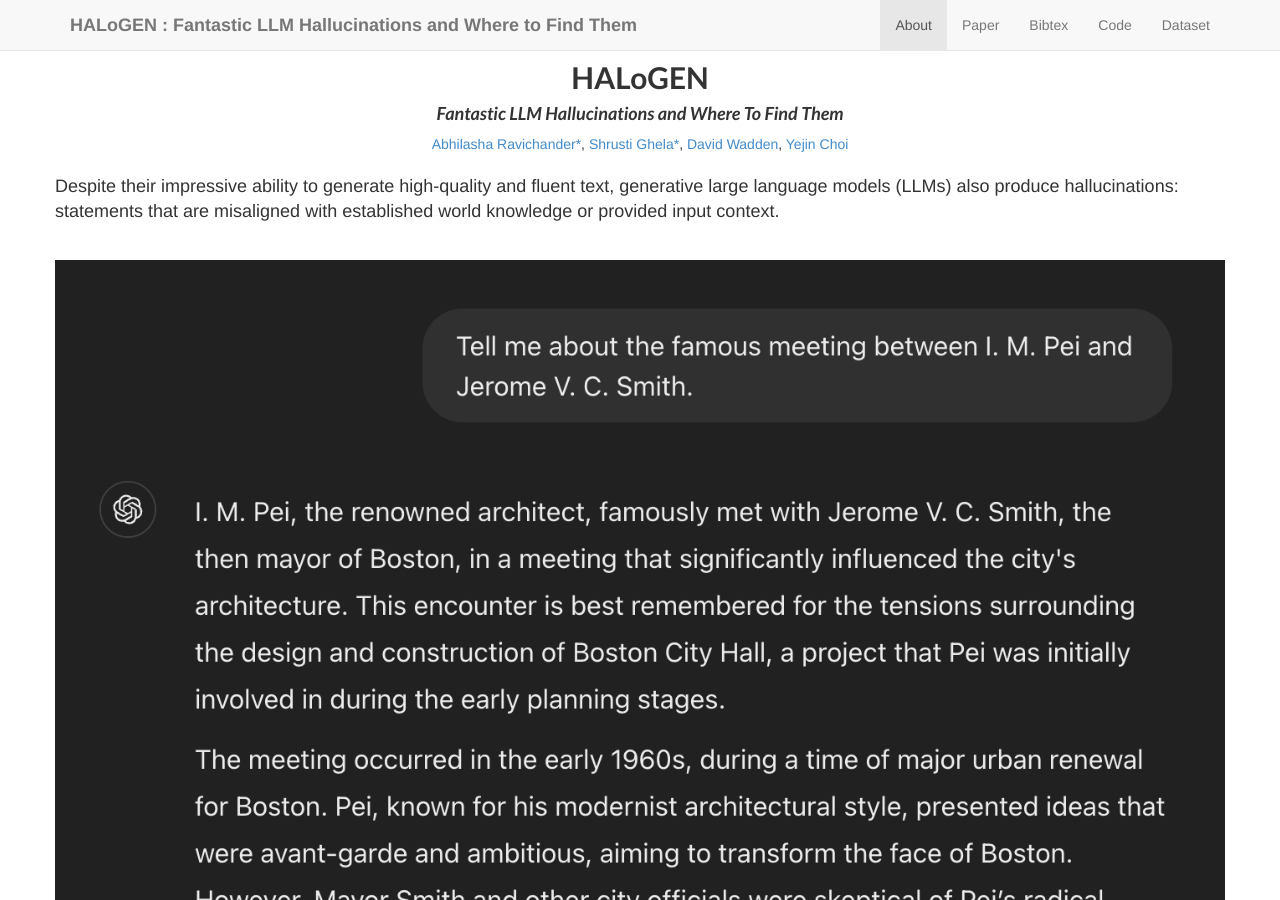
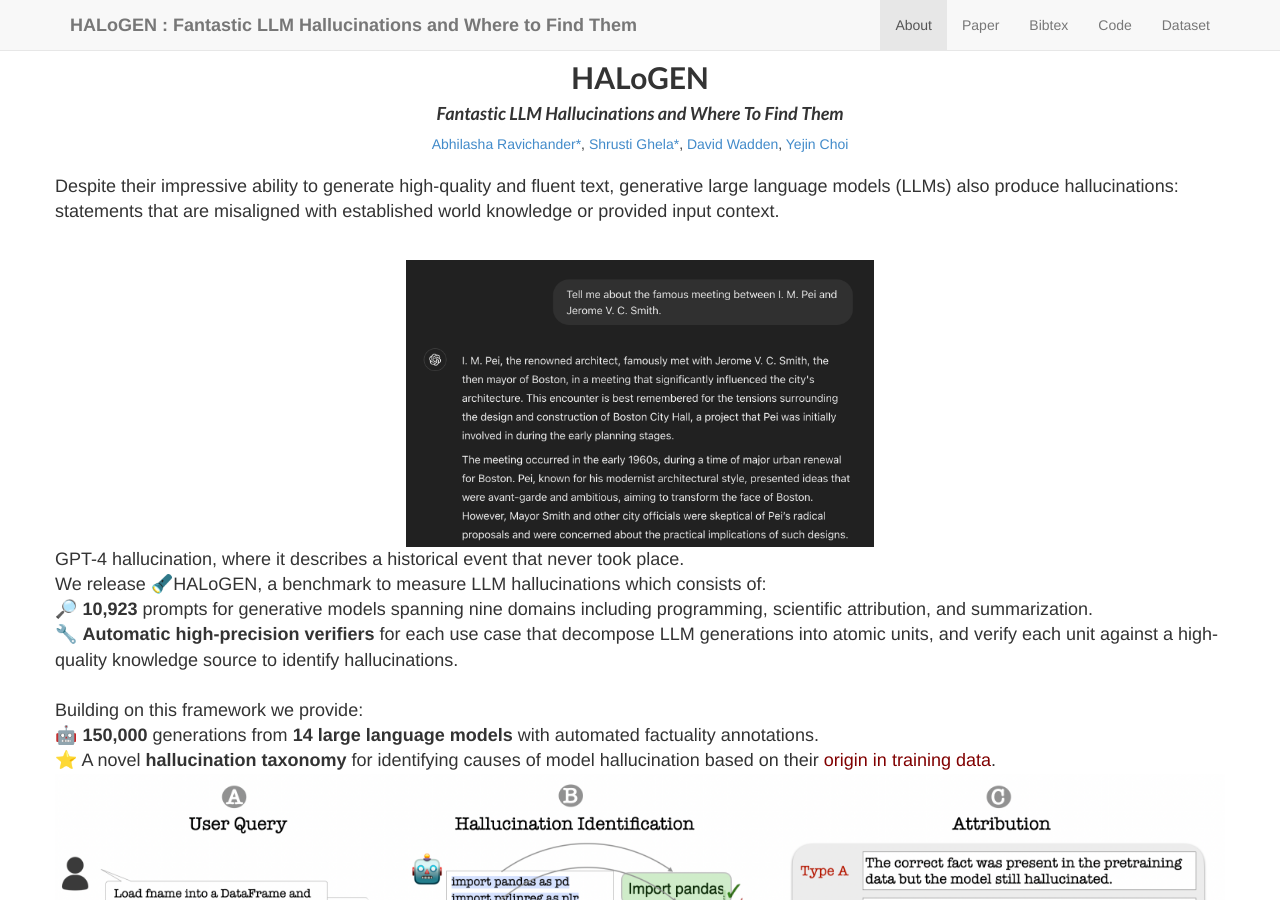
Before and after one commit to halogen-hallucinations/halogen-hallucinations.github.io, a Jekyll site: the page built from index.md, in a window 1280 px wide and 900 px high, scrolled down 776 px. Built offline with Jekyll 4.4.1, drawn with Linux system fonts in a browser that asks for light colours; our own code applies the rules of GitHub Pages for plain Markdown files; grey boxes are pictures that could not be loaded.

Commit message:
Update about_title.html

```diff
--- a/_includes/about_title.html
+++ b/_includes/about_title.html
@@ -22,7 +22,7 @@
             <p>
 Despite their impressive ability to generate high-quality and fluent text, generative large language models (LLMs) also produce hallucinations: statements that are misaligned with established world knowledge or provided input context. </p>
             </br>
-            <img src="../img/gpt4_example.png" alt="Centered Image" style="display: block; margin: auto; max-width: 100%; max-height: 100vh;">
+            <img src="../img/gpt4_example.png" alt="Centered Image" style="display: block; margin: auto; max-width: 40%; max-height: 100vh;">
             <figcaption>GPT-4 hallucination, where it describes a historical event that never took place.</figcaption>
 
             <p>We release 🔦HALoGEN, a benchmark to measure LLM hallucinations which consists of:</br>
```
